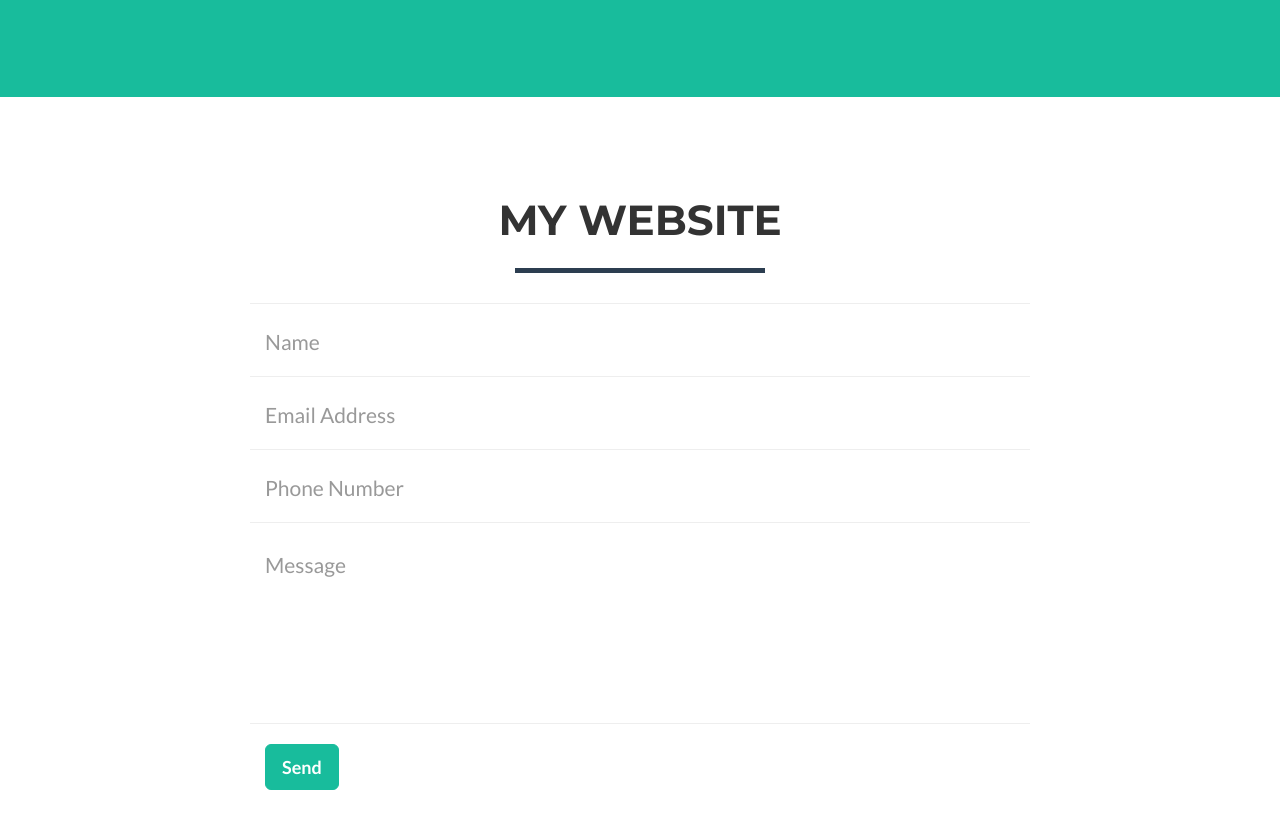
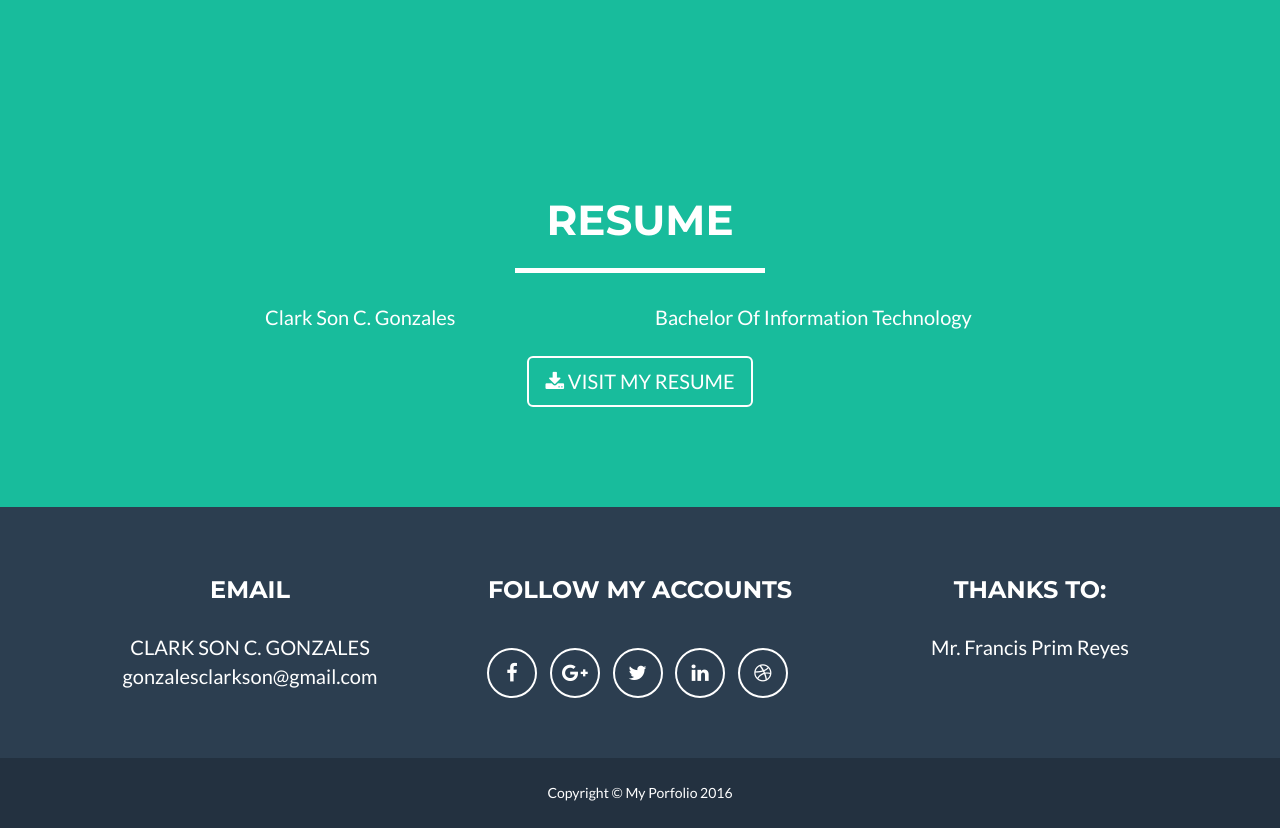
Before and after one commit to clarksongonzales/Portfolio, a website: page index.html in a window 1280 px wide. Shown: the part 1966-2797 px from the top of the page. Drawn offline with nearby package versions, Linux system fonts and the light colour scheme.

Commit message:
Update index.html

```diff
--- a/index.html
+++ b/index.html
@@ -182,55 +182,25 @@
     </section>
 
     <!-- Website Section -->
-    <section id="Website">
+    <section class="success" id="Resume">
         <div class="container">
             <div class="row">
                 <div class="col-lg-12 text-center">
-                    <h2>My Website</h2>
-                    <hr class="star-primary">
+                    <h2>Resume</h2>
+                    <hr class="star-light">
                 </div>
             </div>
             <div class="row">
-                <div class="col-lg-8 col-lg-offset-2">
-                    <!-- To configure the contact form email address, go to mail/contact_me.php and update the email address in the PHP file on line 19. -->
-                    <!-- The form should work on most web servers, but if the form is not working you may need to configure your web server differently. -->
-                    <form name="sentMessage" id="contactForm" novalidate>
-                        <div class="row control-group">
-                            <div class="form-group col-xs-12 floating-label-form-group controls">
-                                <label>Name</label>
-                                <input type="text" class="form-control" placeholder="Name" id="name" required data-validation-required-message="Please enter your name.">
-                                <p class="help-block text-danger"></p>
-                            </div>
-                        </div>
-                        <div class="row control-group">
-                            <div class="form-group col-xs-12 floating-label-form-group controls">
-                                <label>Email Address</label>
-                                <input type="email" class="form-control" placeholder="Email Address" id="email" required data-validation-required-message="Please enter your email address.">
-                                <p class="help-block text-danger"></p>
-                            </div>
-                        </div>
-                        <div class="row control-group">
-                            <div class="form-group col-xs-12 floating-label-form-group controls">
-                                <label>Phone Number</label>
-                                <input type="tel" class="form-control" placeholder="Phone Number" id="phone" required data-validation-required-message="Please enter your phone number.">
-                                <p class="help-block text-danger"></p>
-                            </div>
-                        </div>
-                        <div class="row control-group">
-                            <div class="form-group col-xs-12 floating-label-form-group controls">
-                                <label>Message</label>
-                                <textarea rows="5" class="form-control" placeholder="Message" id="message" required data-validation-required-message="Please enter a message."></textarea>
-                                <p class="help-block text-danger"></p>
-                            </div>
-                        </div>
-                        <br>
-                        <div id="success"></div>
-                        <div class="row">
-                            <div class="form-group col-xs-12">
-                                <button type="submit" class="btn btn-success btn-lg">Send</button>
-                            </div>
-                        </div>
-                    </form>
+                <div class="col-lg-4 col-lg-offset-2">
+                    <p>Clark Son C. Gonzales</p>
+                </div>
+                <div class="col-lg-4">
+                    <p>Bachelor Of Information Technology</p>
+                </div>
+                <div class="col-lg-8 col-lg-offset-2 text-center">
+                    <a href="https://clarksongonzales.github.io/WebsiteProposal/" class="btn btn-lg btn-outline">
+                        <i class="fa fa-download"></i> VISIT MY RESUME
+                    </a>
                 </div>
             </div>
         </div>
```
